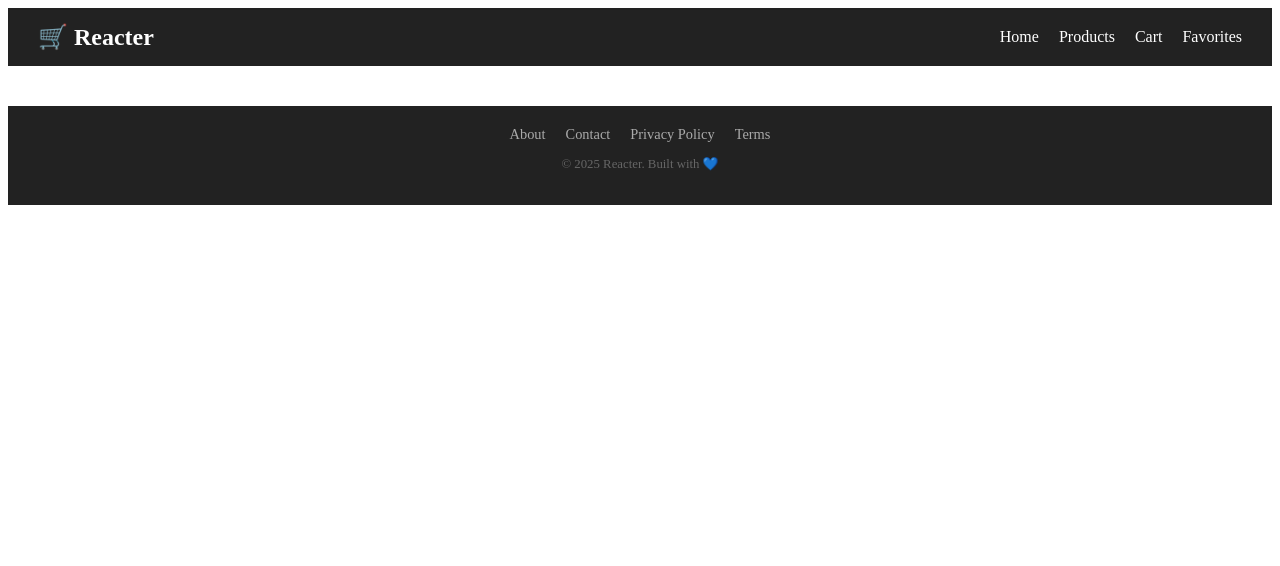
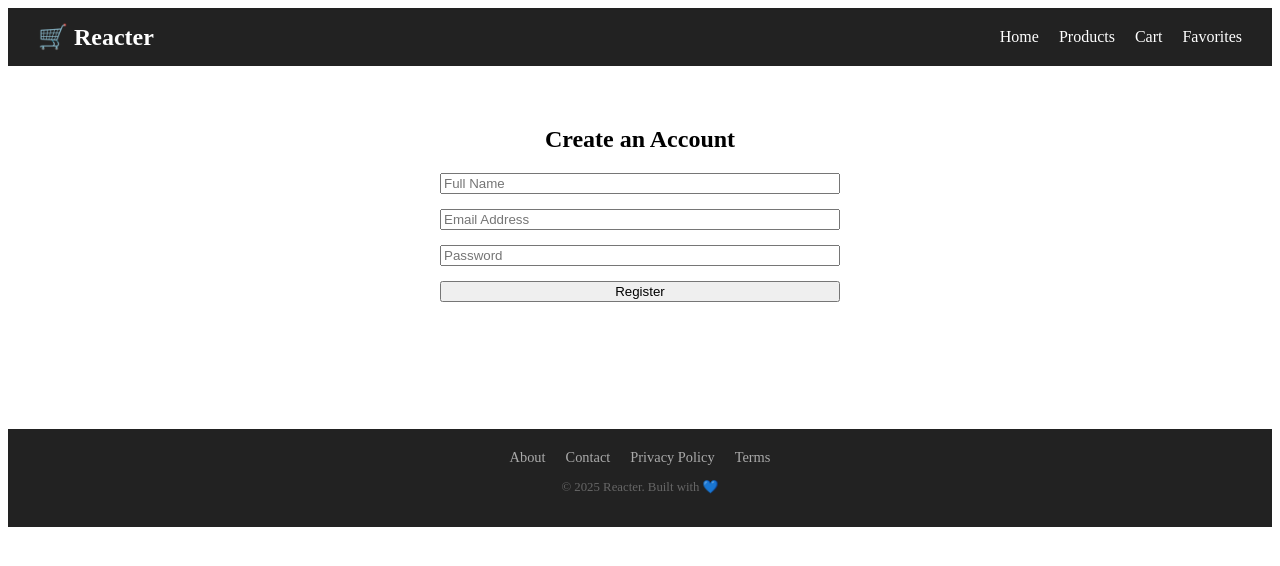
Before and after one commit to Aryan-Jadon18/Reacter, a React (Create React App) app in the folder frontend/: page /register in a window 1280 px wide. Shown: the top 566 px of the page. Built offline with nearby package versions, Linux system fonts and the light colour scheme.

Commit message:
frontend completed

```diff
--- a/frontend/src/App.js
+++ b/frontend/src/App.js
@@ -6,6 +6,8 @@ import Header from './components/Header';
 import Footer from './components/Footer';
 import Cart from './pages/Cart';
 import Favorites from './pages/Favorites';
+import Login from './pages/Login';
+import Register from './pages/Register';
 
 function App() {
   return (
@@ -17,6 +19,8 @@ function App() {
         <Route path="/products/:id" element={<ProductDetails />} />
         <Route path="/cart" element={<Cart />} />
         <Route path="/favorites" element={<Favorites />} />
+        <Route path="/login" element={<Login />} />
+        <Route path="/register" element={<Register />} />
       </Routes>
       <Footer />
     </Router>
--- /dev/null
+++ b/frontend/src/api/axios.js
@@ -0,0 +1,8 @@
+import axios from 'axios';
+
+const API = axios.create({
+  baseURL: 'http://localhost:3000/api', // update when backend is ready
+  withCredentials: true, // send cookies if using JWT in httpOnly cookies
+});
+
+export default API;
--- /dev/null
+++ b/frontend/src/context/AuthContext.js
@@ -0,0 +1,25 @@
+import { createContext, useContext, useState } from 'react';
+
+const AuthContext = createContext();
+
+export function AuthProvider({ children }) {
+  const [user, setUser] = useState(null);
+
+  const login = (userData) => {
+    setUser(userData);
+    // optionally store token in localStorage
+  };
+
+  const logout = () => {
+    setUser(null);
+    localStorage.removeItem('token');
+  };
+
+  return (
+    <AuthContext.Provider value={{ user, login, logout }}>
+      {children}
+    </AuthContext.Provider>
+  );
+}
+
+export const useAuth = () => useContext(AuthContext);
--- a/frontend/src/index.js
+++ b/frontend/src/index.js
@@ -1,16 +1,19 @@
 import React from 'react';
 import ReactDOM from 'react-dom/client';
 import App from './App';
+import { AuthProvider } from './context/AuthContext';
 import { CartProvider } from './context/CartContext';
 import { FavoritesProvider } from './context/FavoritesContext';
 
 const root = ReactDOM.createRoot(document.getElementById('root'));
 root.render(
   <React.StrictMode>
+   <AuthProvider>
     <CartProvider>
       <FavoritesProvider>
         <App />
       </FavoritesProvider>
     </CartProvider>
+    </AuthProvider>
   </React.StrictMode>
 );
--- /dev/null
+++ b/frontend/src/pages/Login.js
@@ -0,0 +1,14 @@
+function Login() {
+    return (
+      <div style={{ padding: '40px' }}>
+        <h2>Login</h2>
+        <form>
+          <input placeholder="Email" type="email" />
+          <input placeholder="Password" type="password" />
+          <button type="submit">Login</button>
+        </form>
+      </div>
+    );
+  }
+
+  export default Login;
--- /dev/null
+++ b/frontend/src/pages/Register.js
@@ -0,0 +1,83 @@
+import { useState } from 'react';
+//import API from '../api/axios'; // We'll use this when backend is live
+
+function Register() {
+  const [form, setForm] = useState({
+    name: '',
+    email: '',
+    password: ''
+  });
+
+  const [message, setMessage] = useState('');
+
+  const handleChange = (e) => {
+    setForm({ ...form, [e.target.name]: e.target.value });
+  };
+
+  const handleSubmit = async (e) => {
+    e.preventDefault();
+    setMessage("Registering...");
+
+    try {
+      // This will be enabled after backend is live
+      // const res = await API.post('/auth/register', form);
+      // setMessage("Registered successfully!");
+
+      console.log('Register form submitted:', form);
+      setMessage("Pretend register successful 😄");
+    } catch (err) {
+      console.error(err);
+      setMessage("Registration failed.");
+    }
+  };
+
+  return (
+    <div style={styles.container}>
+      <h2>Create an Account</h2>
+      <form onSubmit={handleSubmit} style={styles.form}>
+        <input
+          type="text"
+          name="name"
+          placeholder="Full Name"
+          value={form.name}
+          onChange={handleChange}
+          required
+        />
+        <input
+          type="email"
+          name="email"
+          placeholder="Email Address"
+          value={form.email}
+          onChange={handleChange}
+          required
+        />
+        <input
+          type="password"
+          name="password"
+          placeholder="Password"
+          value={form.password}
+          onChange={handleChange}
+          required
+        />
+        <button type="submit">Register</button>
+        <p>{message}</p>
+      </form>
+    </div>
+  );
+}
+
+const styles = {
+  container: {
+    padding: '40px',
+    maxWidth: '400px',
+    margin: 'auto',
+    textAlign: 'center'
+  },
+  form: {
+    display: 'flex',
+    flexDirection: 'column',
+    gap: '15px'
+  }
+};
+
+export default Register;
--- /dev/null
+++ b/package.json
@@ -0,0 +1,5 @@
+{
+  "dependencies": {
+    "axios": "^1.8.4"
+  }
+}
```
Also changed, not shown: 1 other file (tests, documents, lock files or other folders).
